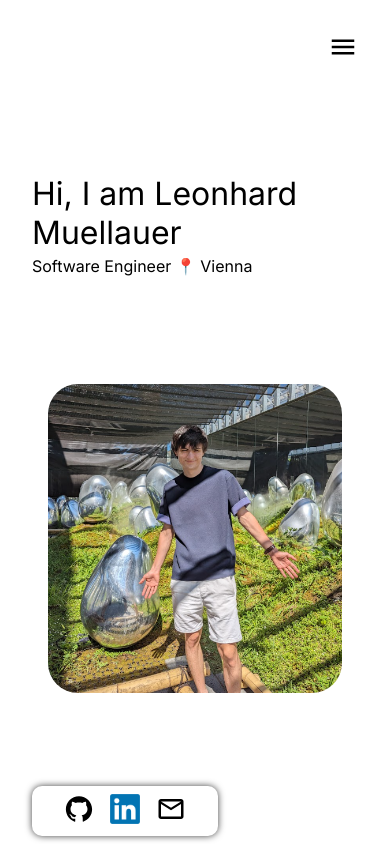
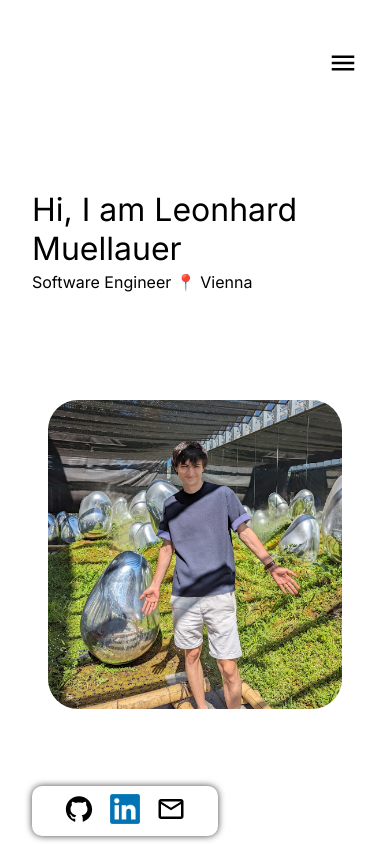
Before and after one commit to Reonharudo/dev-portfolio, a Next.js app: page / in a window 390 px wide. Shown: the top 844 px of the page. Built offline with nearby package versions, Linux system fonts and the light colour scheme.

Commit message:
adjusted mobile menu placement

```diff
--- a/src/components/ResponsiveNavigationBar/MobileNavigationBar/MobileNavigationBar.module.css
+++ b/src/components/ResponsiveNavigationBar/MobileNavigationBar/MobileNavigationBar.module.css
@@ -92,3 +92,7 @@
 .link:hover {
     border-bottom: 0.13rem solid black;
 }
+
+.menu_icon {
+    margin-top: 1rem;
+}
--- a/src/components/ResponsiveNavigationBar/MobileNavigationBar/MobileNavigationBar.tsx
+++ b/src/components/ResponsiveNavigationBar/MobileNavigationBar/MobileNavigationBar.tsx
@@ -13,7 +13,7 @@ export function MobileNavigationBar() {
     }, [isMenuOpen]);
 
     return (
-        <div style={{ position: "relative" }}>
+        <div>
             {isMenuOpen &&
                 createPortal(
                     <div className={styles.navigation_container}>
@@ -64,6 +64,7 @@ export function MobileNavigationBar() {
                 )}
             {!isMenuOpen && (
                 <Image
+                    className={styles.menu_icon}
                     onClick={() => setIsMenuOpen(!isMenuOpen)}
                     src={"/menu_icon.svg"}
                     alt={"Menu Icon"}
```
